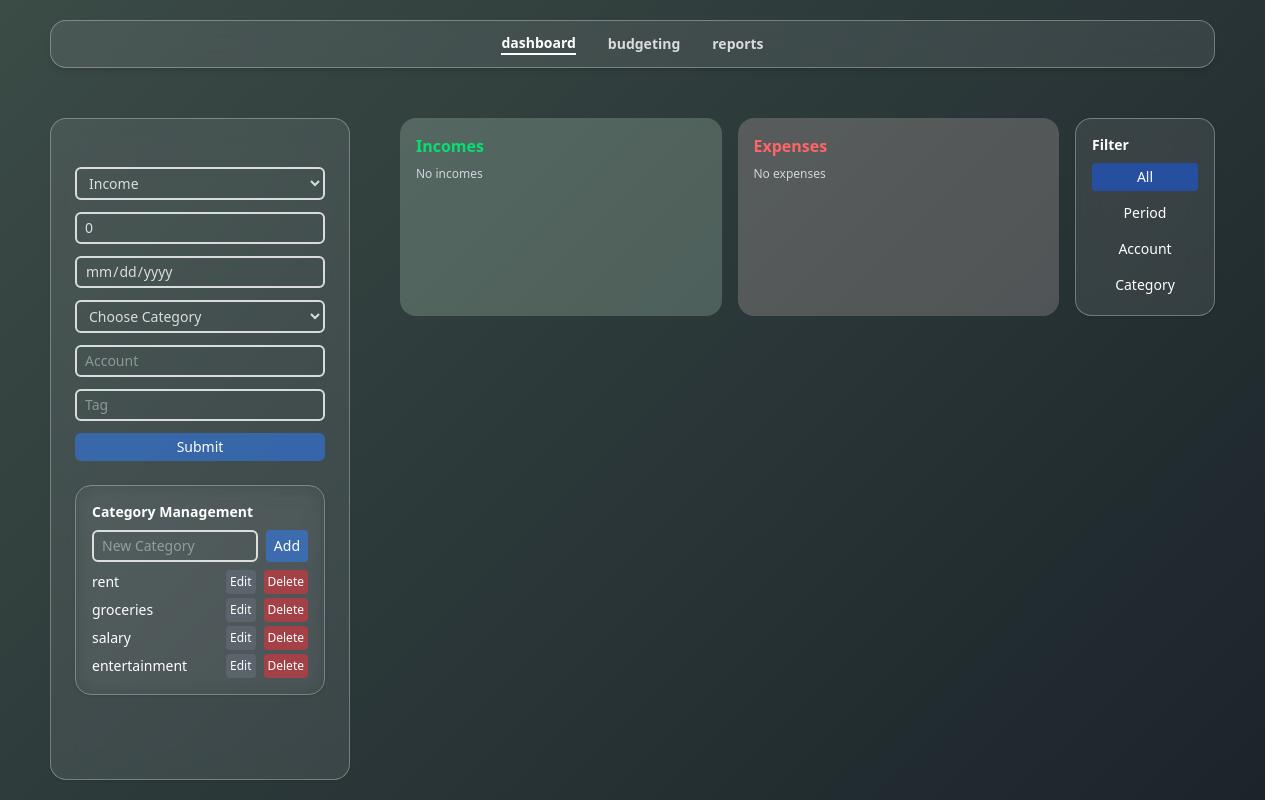
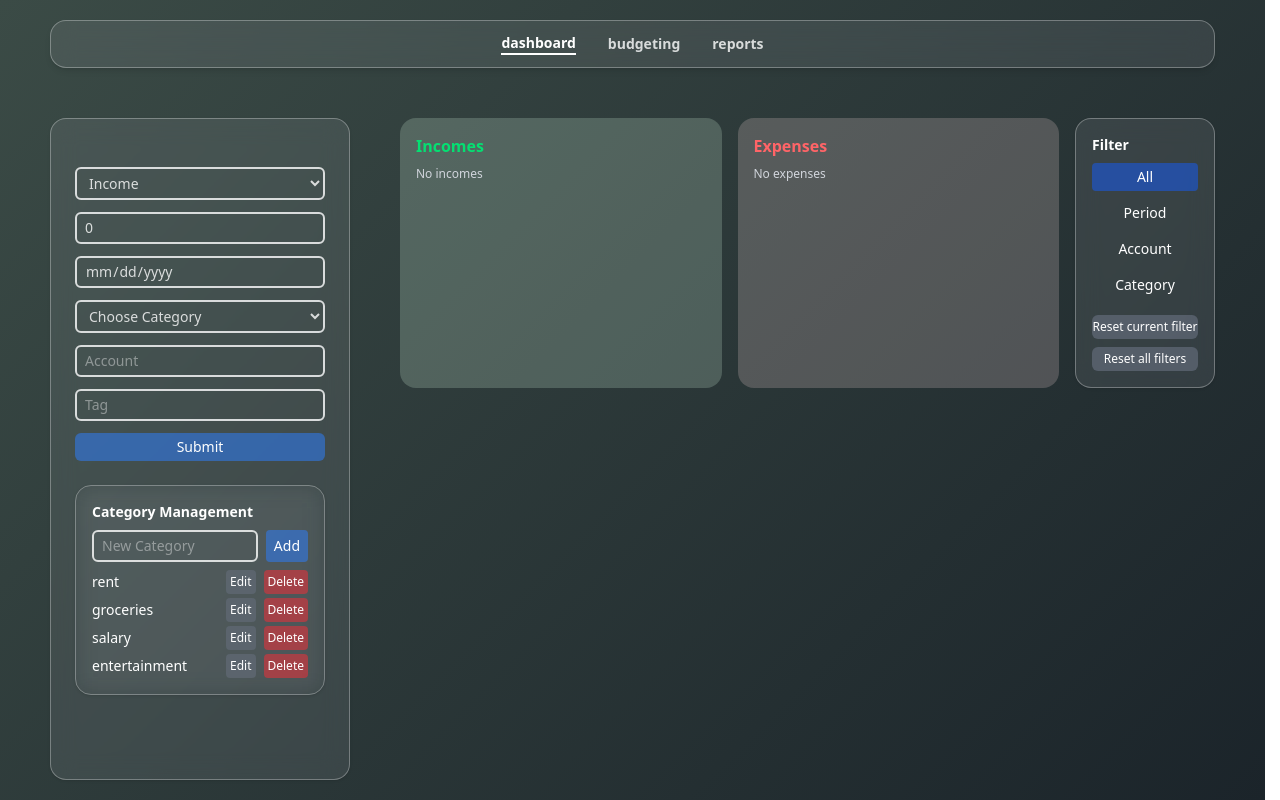
Before and after one commit to philip-ttz/personal-finance-tracker, a React (Vite) app: page / in a window 1280 px wide. Built offline with nearby package versions, Linux system fonts and the light colour scheme.

Commit message:
feature: resetting filters

```diff
--- a/src/components/TransactionList.tsx
+++ b/src/components/TransactionList.tsx
@@ -17,6 +17,27 @@ export function TransactionList({ transactions, removeTransaction }: Transaction
 
   const uniqueAccounts = Array.from(new Set(transactions.map(tx => tx.account)));
   const uniqueCategories = Array.from(new Set(transactions.map(tx => tx.category)));
+
+const resetActiveFilter = () => {
+  if (filterType === 'date') {
+    setFilterValues(prev => ({ ...prev, startDate: '', endDate: '' }));
+  } else if (filterType === 'account') {
+    setFilterValues(prev => ({ ...prev, account: '' }));
+  } else if (filterType === 'category') {
+    setFilterValues(prev => ({ ...prev, category: '' }));
+  }
+};
+
+const resetAllFilters = () => {
+  setFilterType('all');
+  setFilterValues({
+    startDate: '',
+    endDate: '',
+    account: '',
+    category: '',
+  });
+};
+
 
   const filteredTransactions = transactions.filter((tx) => {
     if (filterType === 'date') {
@@ -151,6 +172,20 @@ export function TransactionList({ transactions, removeTransaction }: Transaction
             ))}
           </select>
         )}
+        <div className="flex flex-col gap-2 mt-4">
+    <button
+      onClick={resetActiveFilter}
+      className="bg-gray-500/60 hover:bg-yellow-500/30 text-white text-xs rounded-md py-1 transition"
+    >
+      Reset current filter
+    </button>
+    <button
+      onClick={resetAllFilters}
+      className="bg-gray-500/60 hover:bg-red-500/30 text-white text-xs rounded-md py-1 transition"
+    >
+      Reset all filters
+    </button>
+  </div>
       </div>
     </div>
   );
```
